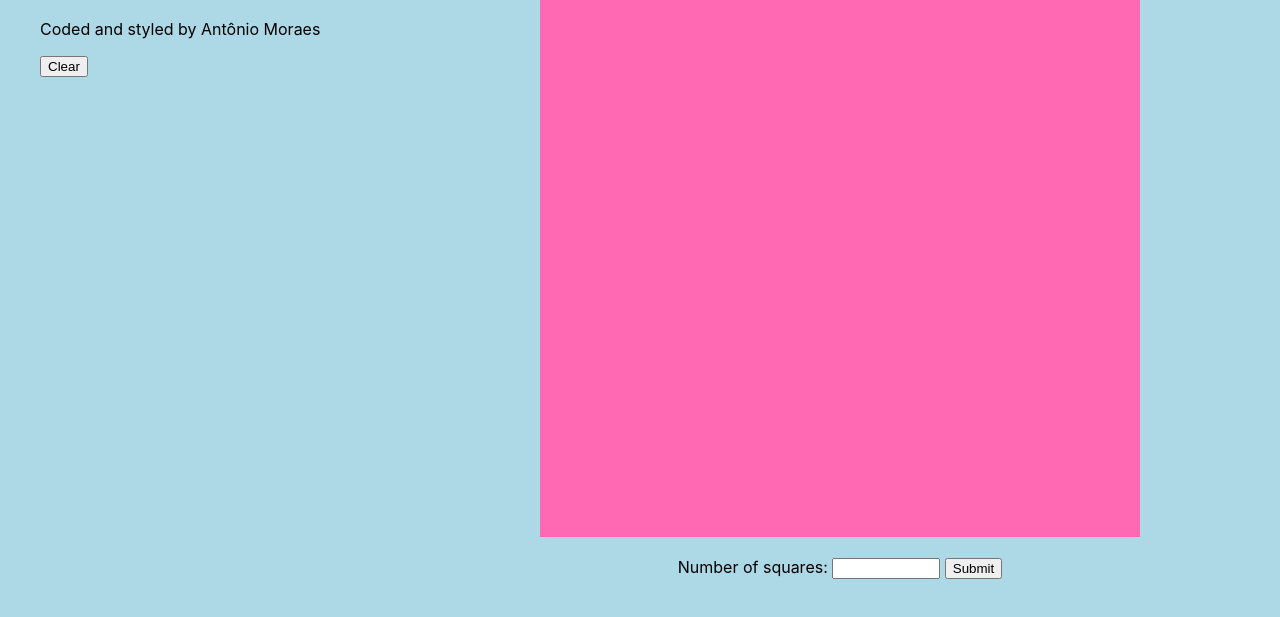
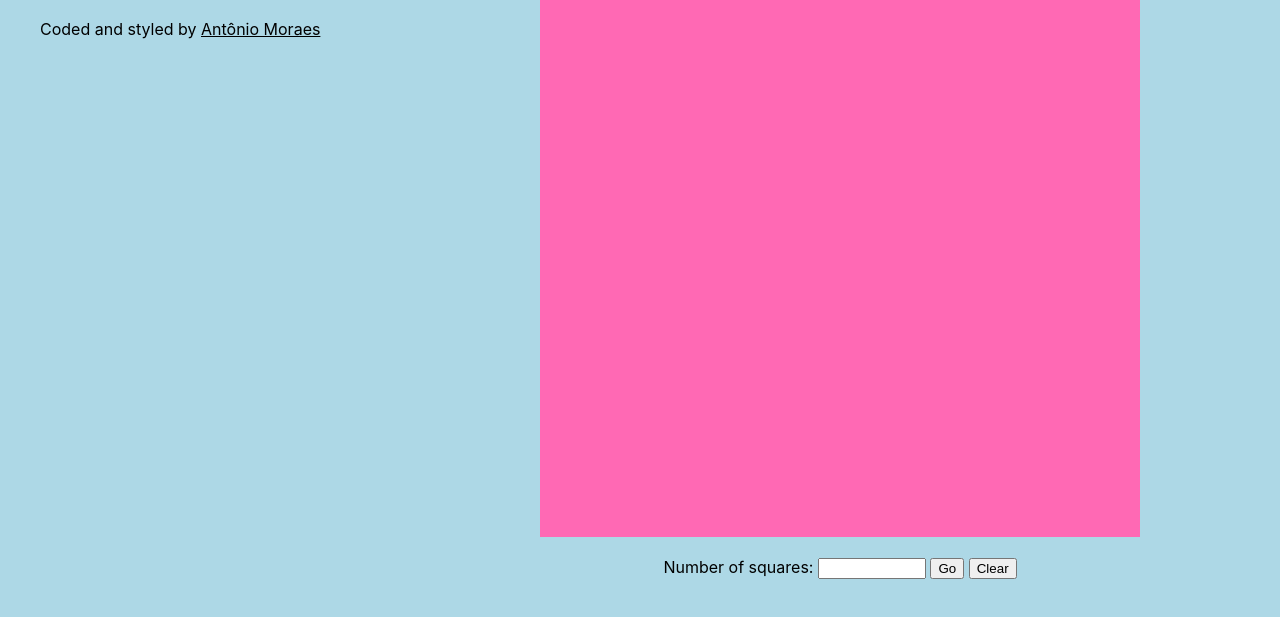
Before and after one commit to 28r/odin-etch, a plain HTML site: page index.html in a window 1280 px wide. Shown: the part 103-720 px from the top of the page. Drawn offline with Linux system fonts and the light colour scheme.

Commit message:
Small design changes

```diff
--- a/index.html
+++ b/index.html
@@ -12,15 +12,15 @@
     <div id="everything">
         <div id="info">
             <h1>Tony's Etch-a-Sketch</h1>
-            <p>Coded and styled by Antônio Moraes</p>
-            <button id="clearbutton" type="button" onclick="clearGrid()">Clear</button>
+            <p>Coded and styled by <a href="https://github.com/28r">Antônio Moraes</a></p>
         </div>
         <div id="game">
             <div id="grid"></div>
             <div id="form"><form>
                 <label for="fsquares">Number of squares:</label>
                 <input type="text" id="fsquares" name="fsquares">
-                <input type="submit" value="Submit">
+                <input type="submit" value="Go">
+                <button id="clearbutton" type="button" onclick="clearGrid()">Clear</button>
             </form></div>
         </div>
         <br>
--- a/styles.css
+++ b/styles.css
@@ -46,6 +46,10 @@ body {
     flex: 2;
 }
 
+a {
+    color: black;
+}
+
 @media only screen and (max-width: 900px) {
     #everything {
       flex-direction: column;
```
